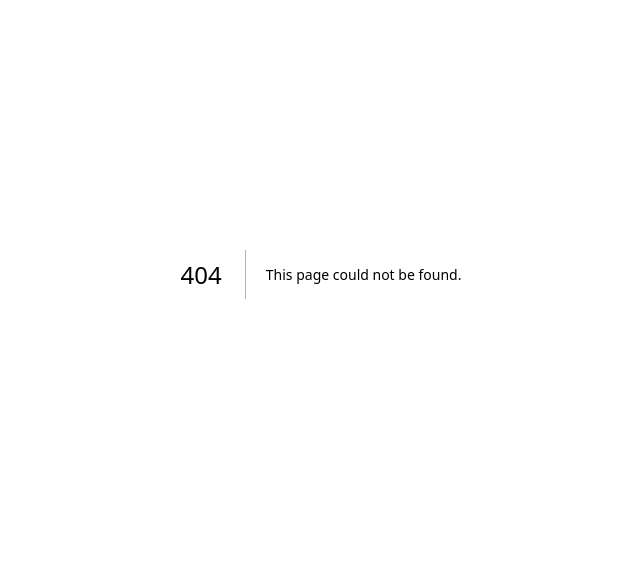
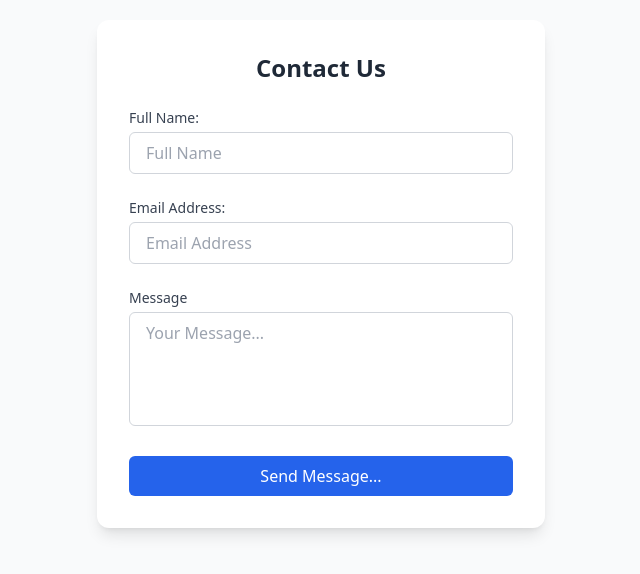
Before and after one commit to BlackEagle256/Next.js-Training, a Next.js app in the folder style-season/: page /contact in a window 1280 px wide. Before the commit this address had no page. Shown: the part 126-700 px from the top of the page, without its empty margins (319-959 px from the left). Built offline with nearby package versions, Linux system fonts and the light colour scheme.

Commit message:
Added Contact File

```diff
--- /dev/null
+++ b/style-season/src/pages/contact.js
@@ -0,0 +1,70 @@
+import React, { useState } from 'react'
+import Header from "./components/Header";
+
+export default function Contact() {
+    const [loading, setLoading] = useState(false);
+
+    const handleSubmit = (e) => {
+        e.preventDefault();
+        setLoading(true);
+
+
+        setTimeout(() => {
+            setLoading(false);
+        }, 3000);
+    }
+    return (
+        <div className='min-h-screen bg-gray-50'>
+
+            <Header></Header>
+
+            <div className='min-h-screen bg-gray-50 flex items-center justify-center px-4'>
+                < form
+                    onSubmit={handleSubmit}
+                    className='bg-white p-8 rounded-xl shadow-lg w-full max-w-md space-y-6' >
+                    <h2 className='text-2xl font-bold text-gray-800 text-center'>
+                        Contact Us
+                    </h2>
+                    <div>
+                        <label htmlFor="fullname" className='block text-sm font-medium text-gray-700 mb-1'>Full Name:</label>
+                        <input
+                            type="text"
+                            id='name'
+                            placeholder='Full Name'
+                            className='w-full border border-gray-300 rounded-md px-4 py-2 focus:outline-none focus:ring-2 focus:ring-blue-500 transition'
+                        />
+                    </div>
+
+                    <div>
+                        <label htmlFor="email" className='block text-sm font-medium text-gray-700 mb-1 '>Email Address:</label>
+                        <input
+                            type="email"
+                            id="email"
+                            placeholder='Email Address'
+                            className='w-full border border-gray-300 rounded-md px-4 py-2 focus:outline-none focus:ring-2 focus:ring-blue-500 transition'
+                        />
+                    </div>
+
+                    <div>
+                        <label htmlFor="message" className='block text-sm font-medium text-gray-700 mb-1'>Message</label>
+                        <textarea
+                            id="message"
+                            rows="4"
+                            placeholder='Your Message...'
+                            className='w-full border border-gray-300 px-4 py-2 rounded-md resize-none focus:outline-none focus:ring-2 focus:ring-blue-500 focus:border-blue-500 transition'
+                        ></textarea>
+                    </div>
+
+                    <button
+                        type='submit'
+                        disabled={loading}
+                        className={`w-full py-2 rounded-md transition text-white ${loading ? 'bg-blue-400 cursor-not-allowed' : 'bg-blue-600 hover:bg-blue-700'
+                            }`}
+                    >
+                        {loading ? "Loading..." : "Send Message..."}
+                    </button>
+                </form >
+            </div >
+        </div >
+    )
+}
```
